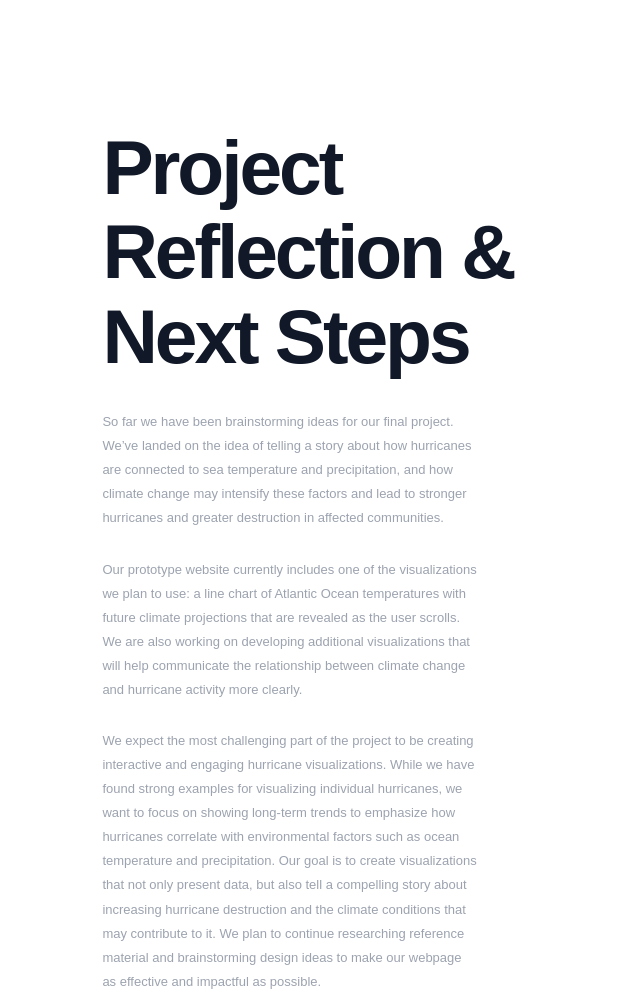
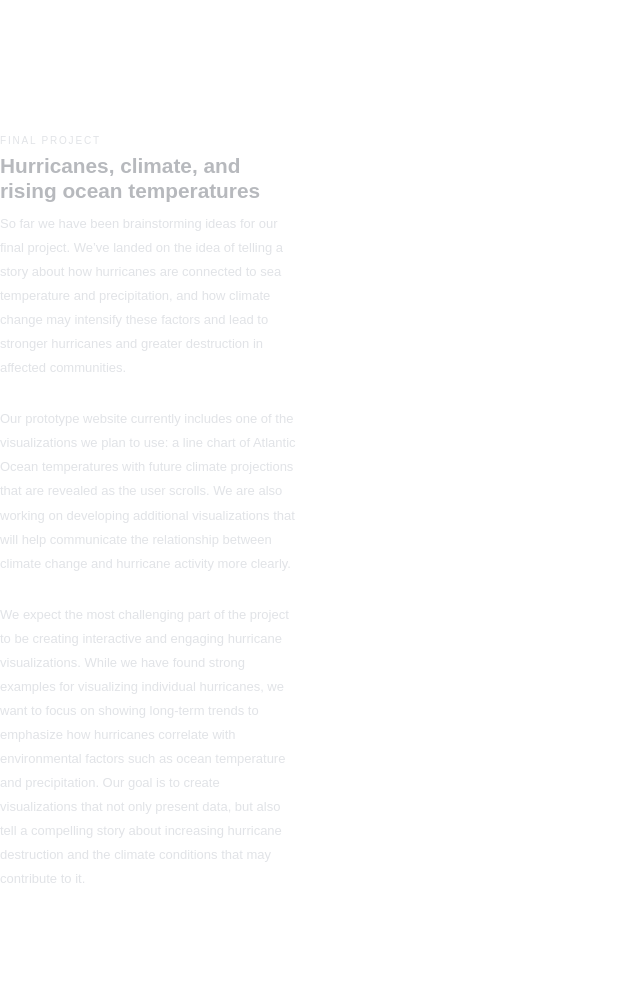
Before and after one commit to Kmalva/Hurricane-Final_Project, a plain HTML site: page index.html in a window 1280 px wide. Shown: the part 4880-5877 px from the top of the page, without its empty margins (0-640 px from the left). Drawn offline with nearby package versions, Linux system fonts and the light colour scheme; a script that the page names is missing.

Commit message:
Enhance project writeup with final project details
Added project reflection section discussing hurricanes and climate change.

```diff
--- a/index.html
+++ b/index.html
@@ -97,8 +97,16 @@
 <div id="tooltip"></div>
 
 <section id="project-writeup">
-  <div class="writeup-container">
-    <h2>Project Reflection & Next Steps</h2>
+
+  <div class="step-inner">
+
+    <div class="step-label">
+      Final Project
+    </div>
+
+    <h3>
+      Hurricanes, climate, and rising ocean temperatures
+    </h3>
 
     <p>
       So far we have been brainstorming ideas for our final project. We’ve landed on the idea of telling a story about how hurricanes are connected to sea temperature and precipitation, and how climate change may intensify these factors and lead to stronger hurricanes and greater destruction in affected communities.
@@ -109,9 +117,11 @@
     </p>
 
     <p>
-      We expect the most challenging part of the project to be creating interactive and engaging hurricane visualizations. While we have found strong examples for visualizing individual hurricanes, we want to focus on showing long-term trends to emphasize how hurricanes correlate with environmental factors such as ocean temperature and precipitation. Our goal is to create visualizations that not only present data, but also tell a compelling story about increasing hurricane destruction and the climate conditions that may contribute to it. We plan to continue researching reference material and brainstorming design ideas to make our webpage as effective and impactful as possible.
+      We expect the most challenging part of the project to be creating interactive and engaging hurricane visualizations. While we have found strong examples for visualizing individual hurricanes, we want to focus on showing long-term trends to emphasize how hurricanes correlate with environmental factors such as ocean temperature and precipitation. Our goal is to create visualizations that not only present data, but also tell a compelling story about increasing hurricane destruction and the climate conditions that may contribute to it.
     </p>
+
   </div>
+
 </section>
 
 <script src="main.js"></script>
```
